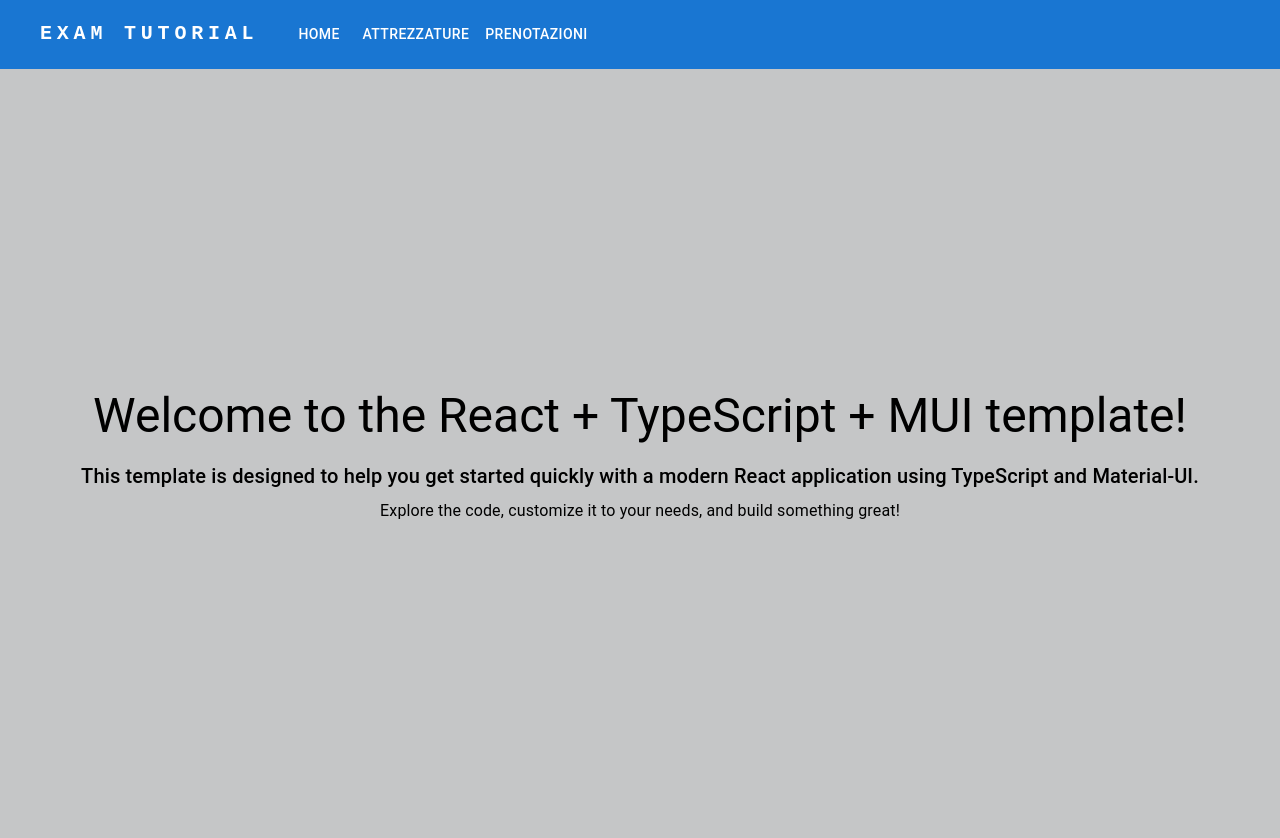
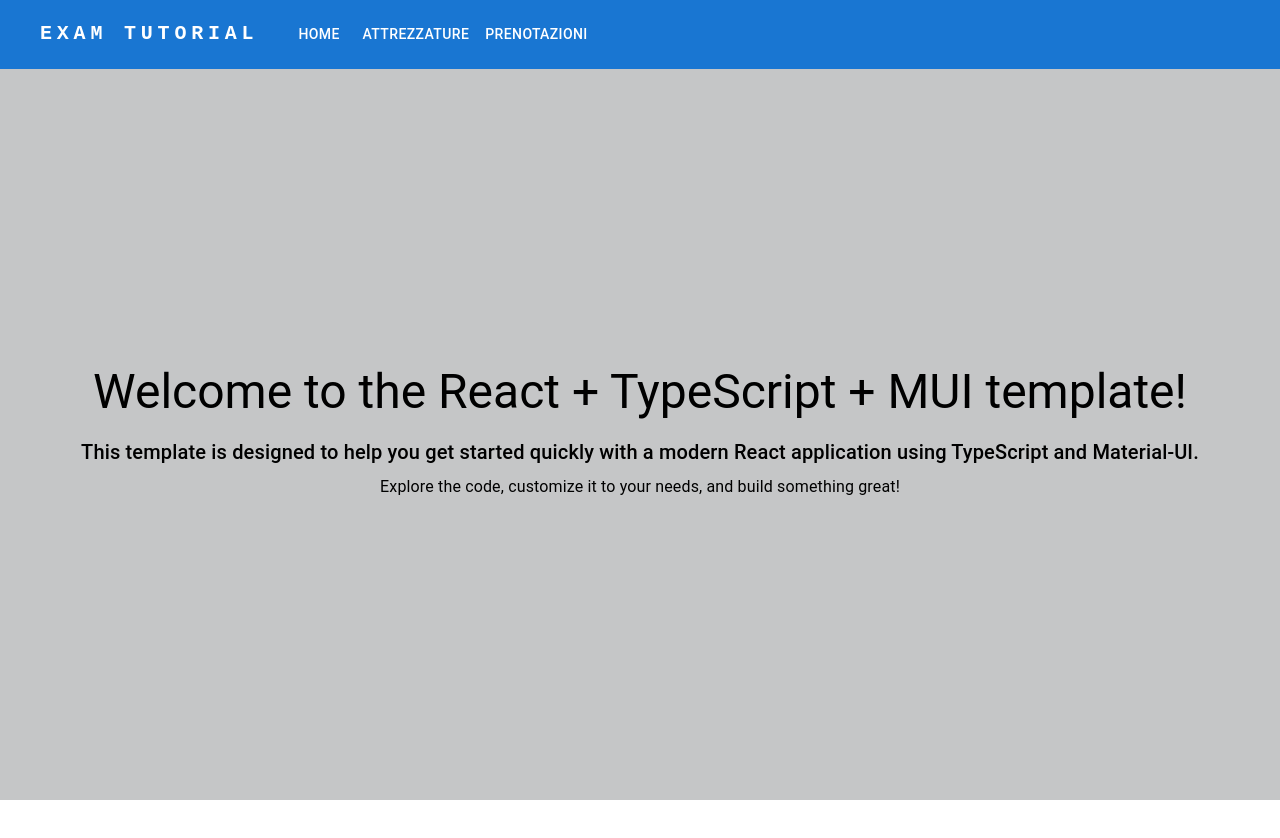
Before and after one commit to S73F/React-Tutorial, a React (Vite) app: page / in a window 1280 px wide. Shown: the top 838 px of the page. After the commit the page ends 800 px from the top, so only its background shows below. Built offline with nearby package versions, Linux system fonts and the light colour scheme; some icons are missing.

Commit message:
fixed paddings

```diff
--- a/src/component/Layout.tsx
+++ b/src/component/Layout.tsx
@@ -7,7 +7,7 @@ export const Layout = () => {
   return (
     <>
       <Navbar />
-      <Box minHeight={height} bgcolor={"#c5c6c7"} padding={3}>
+      <Box minHeight={height} bgcolor={"#c5c6c7"}>
         <Outlet />
       </Box>
     </>
--- a/src/routes/Attrezzature.tsx
+++ b/src/routes/Attrezzature.tsx
@@ -28,7 +28,7 @@ export const Attrezzature = () => {
   }
 
   return (
-    <>
+    <Stack padding={3}>
       <Typography variant="h3" mb={4} textAlign={"center"}>
         Attrezzature
       </Typography>
@@ -71,6 +71,6 @@ export const Attrezzature = () => {
           handleOpen={handleOpen}
         />
       )}
-    </>
+    </Stack>
   );
 };
--- a/src/routes/Prenotazioni.tsx
+++ b/src/routes/Prenotazioni.tsx
@@ -1,6 +1,7 @@
 import {
   CircularProgress,
   Paper,
+  Stack,
   Table,
   TableBody,
   TableCell,
@@ -19,7 +20,7 @@ export const Prenotazioni = () => {
   }
 
   return (
-    <>
+    <Stack padding={3}>
       <Typography variant="h3" mb={4} textAlign={"center"}>
         Prenotazioni
       </Typography>
@@ -50,6 +51,6 @@ export const Prenotazioni = () => {
           </TableBody>
         </Table>
       </TableContainer>
-    </>
+    </Stack>
   );
 };
```
